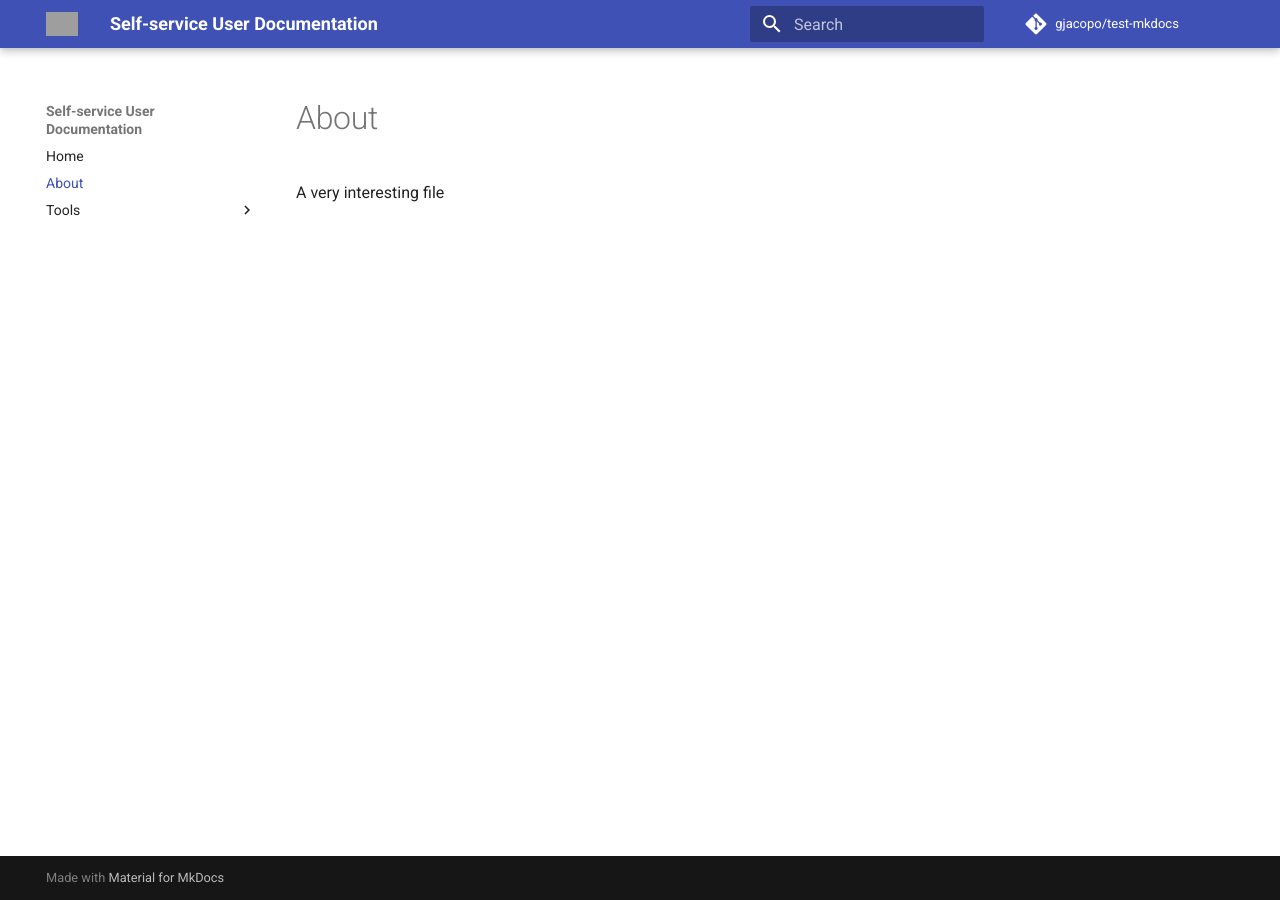
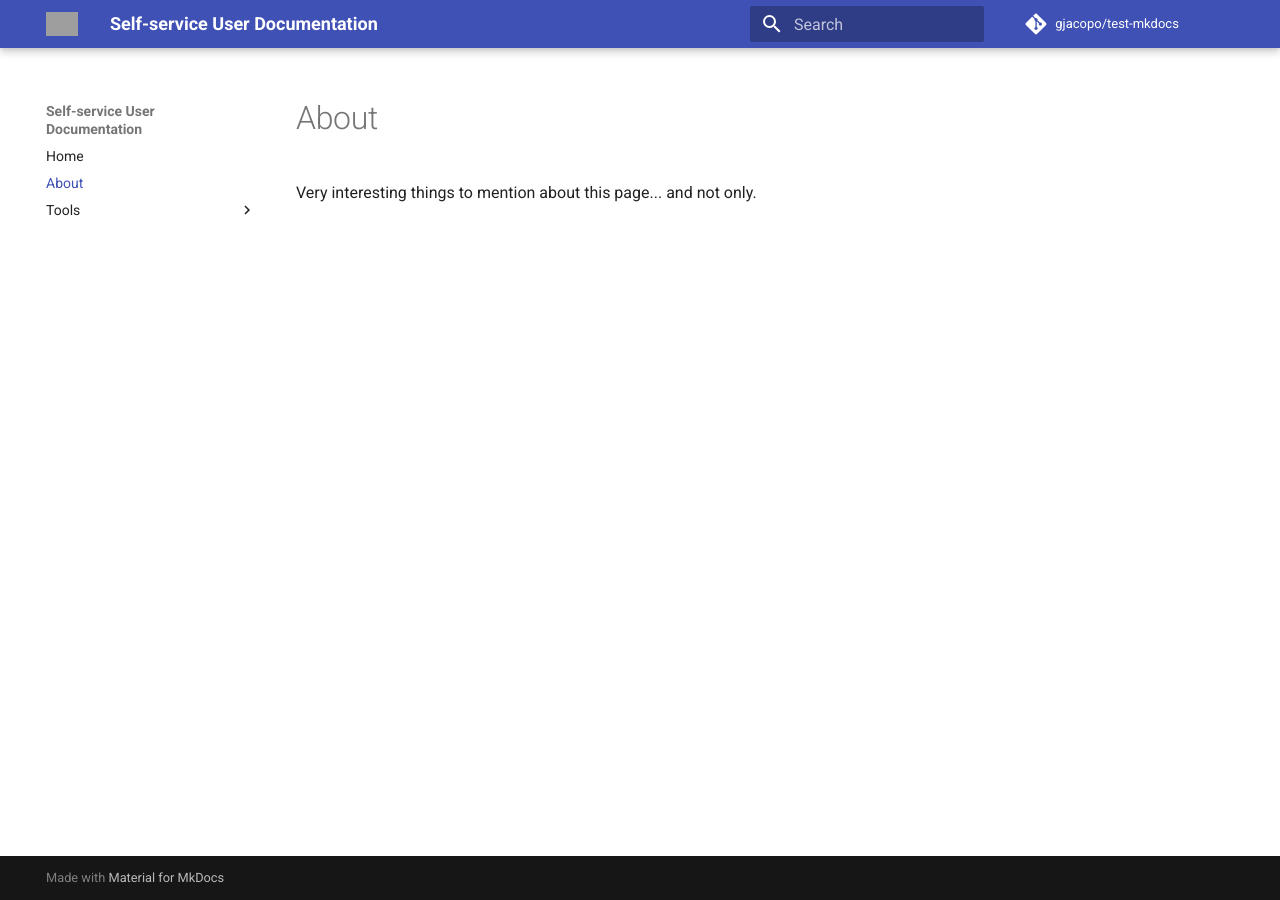
Before and after one commit to gjacopo/test-mkdocs, an MkDocs documentation site: the page built from docs/docs/about.md, in a window 1280 px wide. Built offline with MkDocs 1.6.1 and Material for MkDocs 9.7.7, drawn with Linux system fonts in a browser that asks for light colours; comment, search, counter and statistics services are not loaded; grey boxes are pictures that could not be loaded.

Commit message:
Update about.md

```diff
--- a/docs/docs/about.md
+++ b/docs/docs/about.md
@@ -1 +1 @@
-A very interesting file
+Very interesting things to mention about this page... and not only.
```
